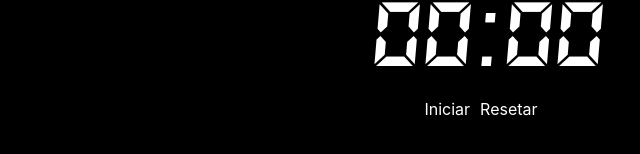
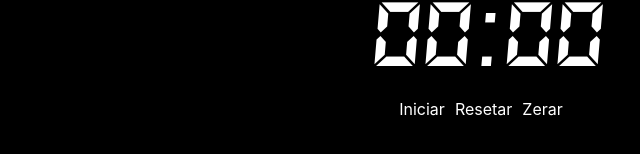
Before and after one commit to rogeriop1990cv/stopwatches, a React (Create React App) app: page / in a window 1280 px wide. Both pictures are taken after a click on the element "Resetar". Shown: the part 354-508 px from the top of the page, without its empty margins (154-794 px from the left). Built offline with nearby package versions, Linux system fonts and the light colour scheme.

Commit message:
funcao zerar implementada

```diff
--- a/src/Relogio.js
+++ b/src/Relogio.js
@@ -1,5 +1,6 @@
 import React from 'react';
 import logo from './beedevlogo.png'
+
 export default class Relogio extends React.Component {
   constructor(props) {
     super(props)
@@ -13,6 +14,7 @@ export default class Relogio extends React.Component {
       parado: true,
       reinicio: false,
       retomar: false,
+      zerar: false,
     }
   }
 
@@ -41,6 +43,7 @@ export default class Relogio extends React.Component {
           parado: true,
           retomar: false,
           reinicio: true,
+          zerar: false,
         })
       }
     }, 1)
@@ -57,6 +60,7 @@ export default class Relogio extends React.Component {
       parado: false,
       reinicio: true,
       retomar: false,
+      zerar: false,
     })
     this.timerLogica(minInput, secInput, milliseconds)
   }
@@ -67,6 +71,7 @@ export default class Relogio extends React.Component {
       parado: true,
       reinicio: true,
       retomar: true,
+      zerar: false,
     })
   }
 
@@ -80,6 +85,7 @@ export default class Relogio extends React.Component {
       parado: true,
       reinicio: false,
       retomar: false,
+      zerar: true,
     })
   }
 
@@ -94,6 +100,7 @@ export default class Relogio extends React.Component {
       parado: false,
       reinicio: true,
       retomar: false,
+      zerar: false,
     })
     this.timerLogica(minutes, seconds, milliseconds)
   }
@@ -108,9 +115,25 @@ export default class Relogio extends React.Component {
       parado: false,
       reinicio: true,
       retomar: false,
+      zerar: false,
     })
     const { minInput, secInput } = this.state;
     this.timerLogica(minInput, secInput, 1);
+  }
+
+  zerar = () => {
+    this.setState({
+      minInput: '00',
+      secInput: '00',
+      minutes: '00',
+      seconds: '00',
+      milliseconds: '000',
+      started: false,
+      parado: true,
+      reinicio: false,
+      retomar: false,
+      zerar: false,
+    })
   }
 
   onChangeInput = (event) => {
@@ -147,6 +170,7 @@ export default class Relogio extends React.Component {
       parado,
       reinicio,
       retomar,
+      zerar,
      } = this.state;
 
     const timer = (
@@ -197,11 +221,17 @@ export default class Relogio extends React.Component {
 
     const retomado = (
       <p
-        className="input-time-reiniciar"
+        className="input-time-retomar"
         onClick={() => this.retomar()}>Retomar
       </p>
     )
 
+    const zerado = (
+      <p
+        className="input-time-zerar"
+        onClick={() => this.zerar()}>Zerar
+      </p>
+    )
 
     return (
         <>
@@ -216,6 +246,7 @@ export default class Relogio extends React.Component {
             {(!retomar && !started) && iniciar}
             {reinicio && reiniciar}
             <p className="input-time-resetar" onClick={this.resetar}>Resetar</p>
+            {zerar && zerado}
           </section>
                 </section>
         </>
```
